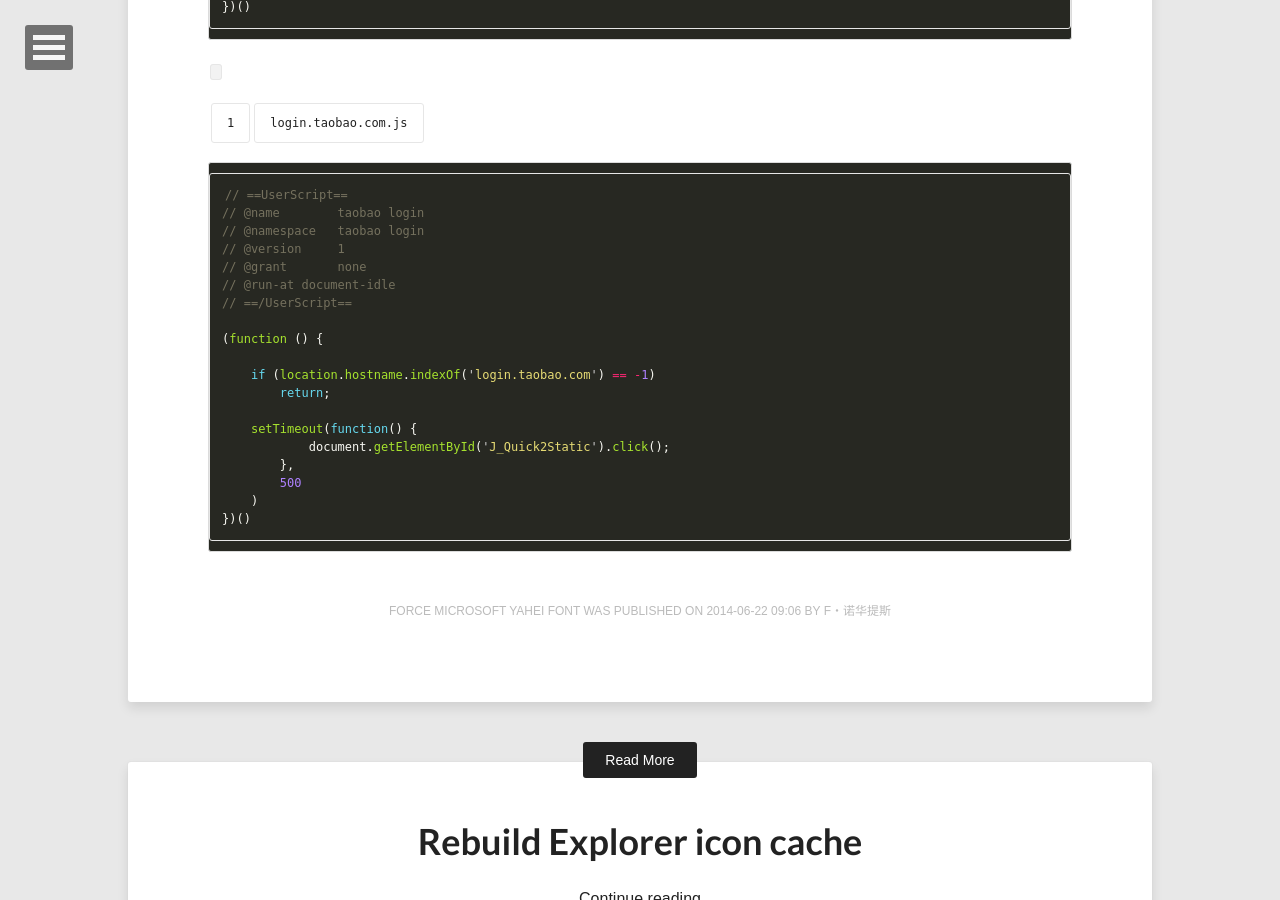
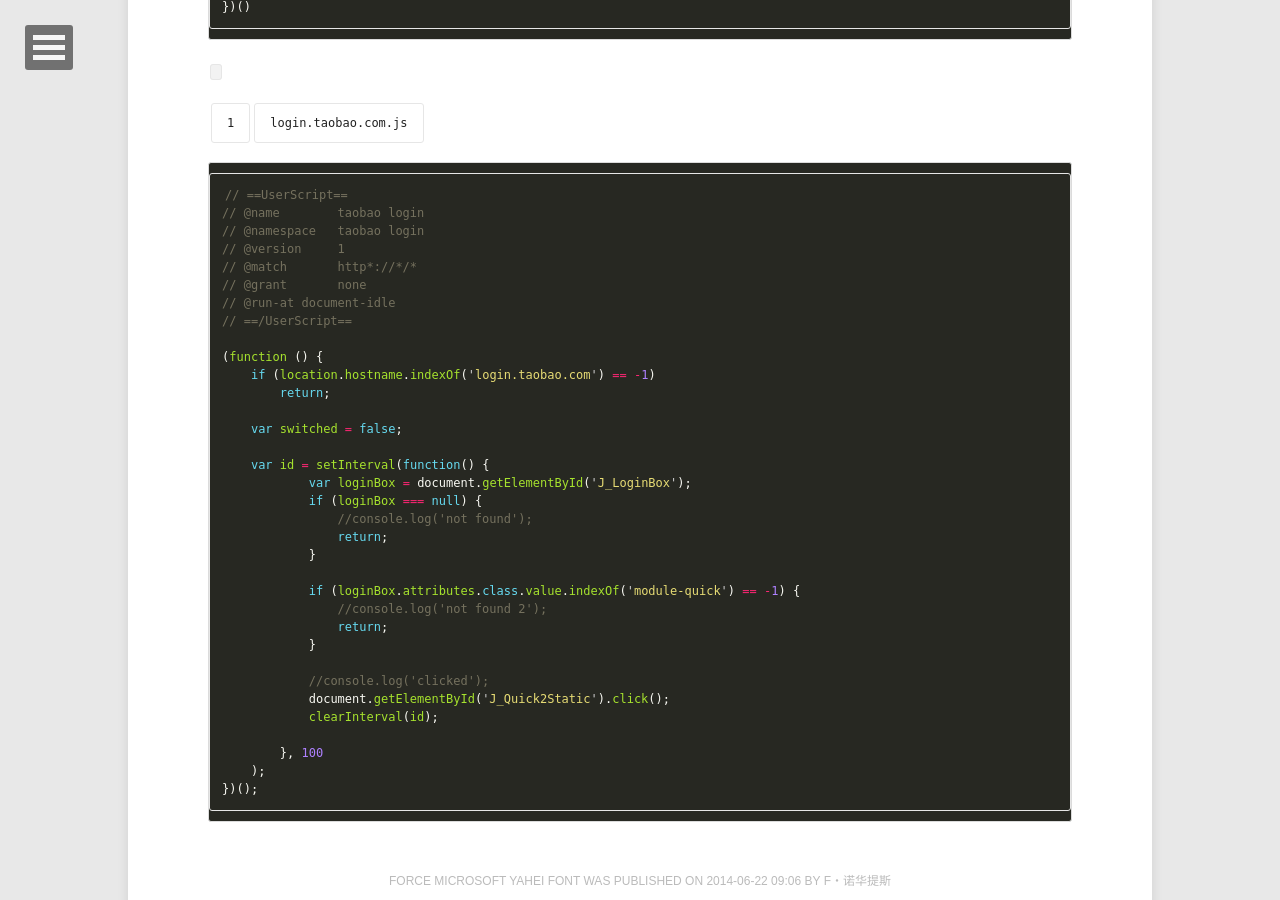
Before and after one commit to Ouroboros/Ouroboros.github.io, a Jekyll site: the page built from _posts/2014-06-22-chrome-Force-Microsoft-Yahei-Font.md, in a window 1280 px wide and 900 px high, scrolled down 4457 px. Built offline with Jekyll 4.4.1, drawn with Linux system fonts in a browser that asks for light colours; nearby versions of some CDN libraries.

Commit message:
Update 2014-06-22-chrome-Force-Microsoft-Yahei-Font.md

```diff
--- a/_posts/2014-06-22-chrome-Force-Microsoft-Yahei-Font.md
+++ b/_posts/2014-06-22-chrome-Force-Microsoft-Yahei-Font.md
@@ -246,21 +246,35 @@ function removeCopy() {
 // @name        taobao login
 // @namespace   taobao login
 // @version     1
+// @match       http*://*/*
 // @grant       none
 // @run-at document-idle
 // ==/UserScript==
 
 (function () {
-
     if (location.hostname.indexOf('login.taobao.com') == -1)
         return;
 
-    setTimeout(function() {
+    var switched = false;
+
+    var id = setInterval(function() {
+            var loginBox = document.getElementById('J_LoginBox');
+            if (loginBox === null) {
+                //console.log('not found');
+                return;
+            }
+
+            if (loginBox.attributes.class.value.indexOf('module-quick') == -1) {
+                //console.log('not found 2');
+                return;
+            }
+
+            //console.log('clicked');
             document.getElementById('J_Quick2Static').click();
-        },
-        500
-    )
-})()
+            clearInterval(id);
 
+        }, 100
+    );
+})();
 
 {% endhighlight %}
```
